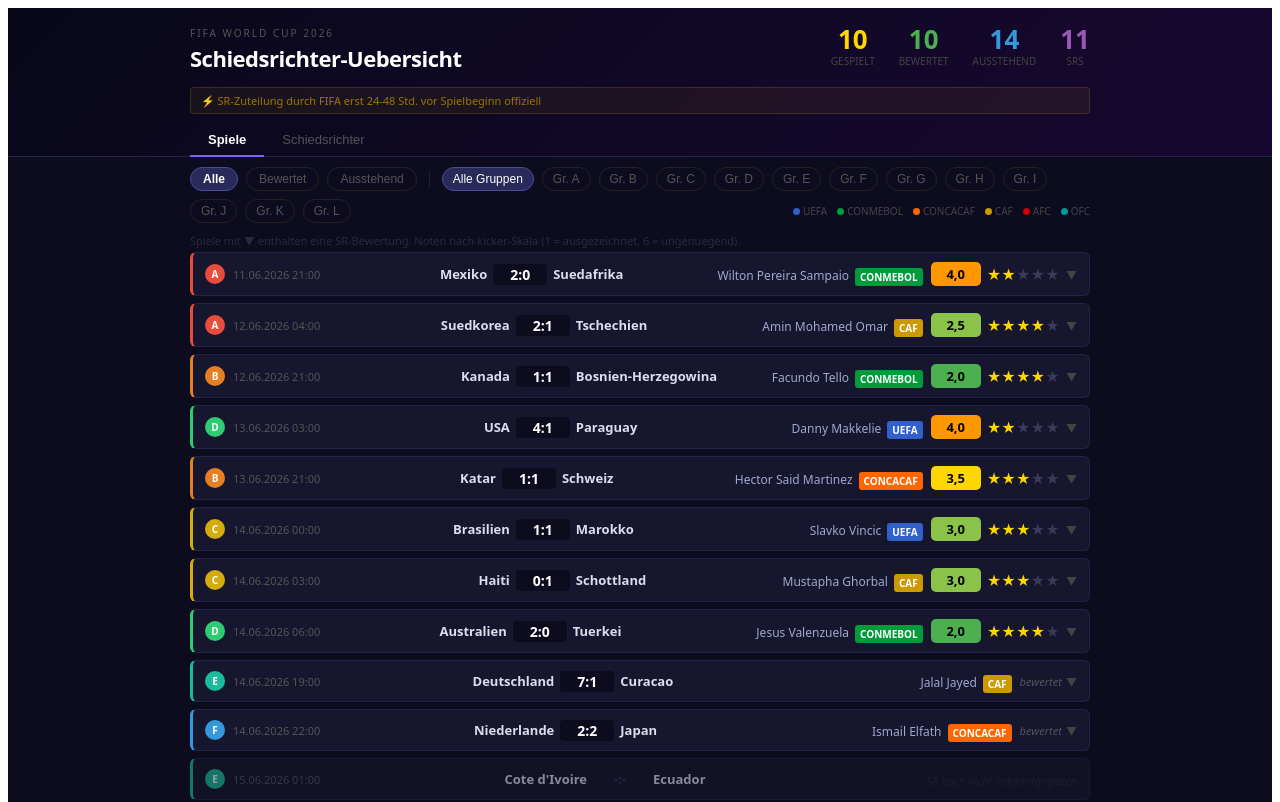
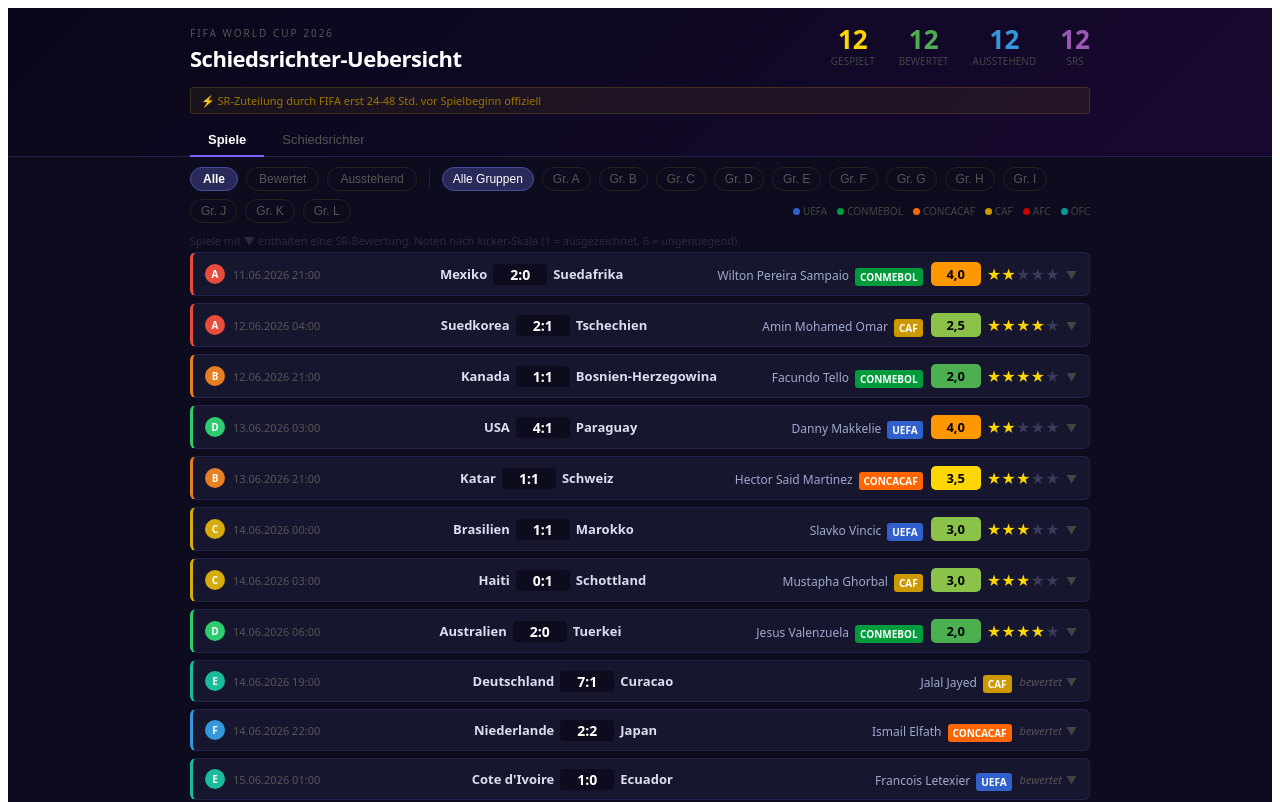
Before and after one commit to clus-/vercel-pages, a React (Vite) app in the folder wm2026-schiri/: page / in a window 1280 px wide. Shown: the top 802 px of the page. Built offline with nearby package versions, Linux system fonts and the light colour scheme.

Commit message:
Spiele 11+12 (Elfenbeinkueste-Ecuador 1:0, Schweden-Tunesien 5:1) mit SR und Details eingetragen

```diff
--- a/wm2026-schiri/src/matches.js
+++ b/wm2026-schiri/src/matches.js
@@ -176,8 +176,36 @@
       quellen: "Outlook India, NBC Sports, bolavip.com"
     }
   },
-  { id: 11, datum: "15.06.2026", uhrzeit: "01:00", gruppe: "E", heim: "Cote d'Ivoire", gast: "Ecuador",    ergebnis: null, abgeschlossen: false, schiedsrichter: null,                sr_land: null,          sr_konfed: null,       bewertung: null },
-  { id: 12, datum: "15.06.2026", uhrzeit: "04:00", gruppe: "F", heim: "Schweden",       gast: "Tunesien",   ergebnis: null, abgeschlossen: false, schiedsrichter: "Yael Falcon Perez", sr_land: "Argentinien", sr_konfed: "CONMEBOL", bewertung: null },
+  {
+    id: 11,
+    datum: "15.06.2026", uhrzeit: "01:00", gruppe: "E",
+    heim: "Cote d'Ivoire", gast: "Ecuador", ergebnis: "1:0",
+    abgeschlossen: true,
+    schiedsrichter: "Francois Letexier",
+    sr_land: "Frankreich",
+    sr_konfed: "UEFA",
+    bewertung: {
+      kurzfazit: "Neue Behandlungsregel erstmals eingesetzt - Ecuador-Protest nach Sieg der Elfenbeinkueste",
+      details: "Letexier sprang kurzfristig fuer den verletzten Michael Oliver ein. Setzte erstmals bei dieser WM die neue Regel um, wonach behandelte Spieler das Feld fuer mindestens eine Minute verlassen muessen (Caicedo, 18. Min). Ecuador verlor trotz viermaligem Pfosten-/Lattentreffern mit 0:1 - Amad erzielte in der 90. Minute den Siegtreffer. Ecuadors Spieler protestierten lautstark gegen mehrere Entscheidungen.",
+      noten: [],
+      quellen: "t-online.de, fussball-nachschlagewerk.de, weekend.at"
+    }
+  },
+  {
+    id: 12,
+    datum: "15.06.2026", uhrzeit: "04:00", gruppe: "F",
+    heim: "Schweden", gast: "Tunesien", ergebnis: "5:1",
+    abgeschlossen: true,
+    schiedsrichter: "Yael Falcon Perez",
+    sr_land: "Argentinien",
+    sr_konfed: "CONMEBOL",
+    bewertung: {
+      kurzfazit: "Klare Angelegenheit - Chip-im-Ball-Technologie bei Isak-Tor entscheidend",
+      details: "Falcon Perez nutzte erstmals bei dieser WM den Chip im Ball, um eine kleine Beruehrung Isaks auf einer Hereingabe nachzuweisen und eine Abseits-Entscheidung zu kippen - Tor gueltig (30. Min). Schweden dominierte mit einem Galaauftritt: Ayari (7.), Isak (30.), Gyoekeres (59.), Svanberg sowie Ayari erneut (90.+6) - Tunesien traf durch Rekik (43.).",
+      noten: [],
+      quellen: "srf.ch, sportschau.de, zdf.de, fussball-nachschlagewerk.de"
+    }
+  },
   { id: 13, datum: "15.06.2026", uhrzeit: "18:00", gruppe: "H", heim: "Spanien",        gast: "Kap Verde",  ergebnis: null, abgeschlossen: false, schiedsrichter: null,                sr_land: null,          sr_konfed: null,       bewertung: null },
   { id: 14, datum: "15.06.2026", uhrzeit: "21:00", gruppe: "G", heim: "Belgien",        gast: "Aegypten",   ergebnis: null, abgeschlossen: false, schiedsrichter: null,                sr_land: null,          sr_konfed: null,       bewertung: null },
   { id: 15, datum: "16.06.2026", uhrzeit: "00:00", gruppe: "H", heim: "Saudi-Arabien",  gast: "Uruguay",    ergebnis: null, abgeschlossen: false, schiedsrichter: null,                sr_land: null,          sr_konfed: null,       bewertung: null },
```
